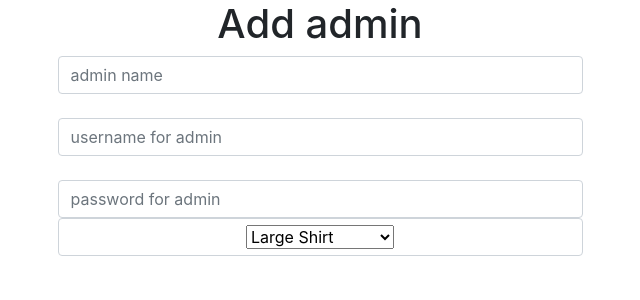
After one commit to G-Sudarshan/submito, a CodeIgniter app: the page made by application/views/Admin/add_admin.php in a window 1280 px wide. The commit adds this page. Shown: the top 300 px of the page, without its empty margins (320-960 px from the left). Run offline with CodeIgniter, Linux system fonts and the light colour scheme.

Commit message:
updated version modified some files  Changes to be committed: 	modified:   application/controllers/Admin.php 	modified:   application/views/Admin/Admin_dashboard.php 	new file:   application/views/Admin/add_admin.php

```diff
--- /dev/null
+++ b/application/views/Admin/add_admin.php
@@ -0,0 +1,44 @@
+<!DOCTYPE html>
+<html>
+<head>
+	<title>Add admin</title>
+	<link rel="stylesheet" href="https://stackpath.bootstrapcdn.com/bootstrap/4.3.1/css/bootstrap.min.css" integrity="sha384-ggOyR0iXCbMQv3Xipma34MD+dH/1fQ784/j6cY/iJTQUOhcWr7x9JvoRxT2MZw1T" crossorigin="anonymous">
+</head>
+<body><center>
+	<h1>Add admin</h1>
+	<div class="container">
+		<div class="col-lg-6">
+		<?php
+
+			echo form_open('Admin/add_admin');
+
+			echo form_input(['name'=>'name','placeholder'=>'admin name','class'=>'form-control']);
+
+			echo "<br/>";
+
+			echo form_input(['name'=>'username','placeholder'=>'username for admin','class'=>'form-control']);
+
+			echo "<br/>";
+
+			echo form_input(['name'=>'password','placeholder'=>'password for admin','class'=>'form-control']); ?>
+			<div class="form-control"><?php
+
+			$options = array(
+                   'small'         => 'Small Shirt',
+                   'med'           => 'Medium Shirt',
+                   'large'         => 'Large Shirt',
+                   'xlarge'        => 'Extra Large Shirt',
+                );
+
+              $shirts_on_sale = array('small', 'large');
+              echo form_dropdown('shirts', $options, 'large');
+
+			echo "<br/>";
+
+		?></div>
+
+		</div>
+	</div>
+</center>
+</body>
+</html>
```
Also changed, not shown: application/controllers/Admin.php (+10 -0 lines), application/views/Admin/Admin_dashboard.php (+7 -0 lines).
